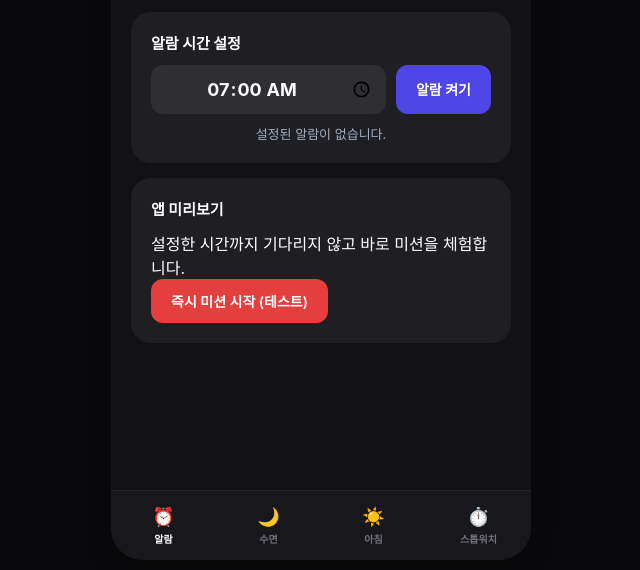
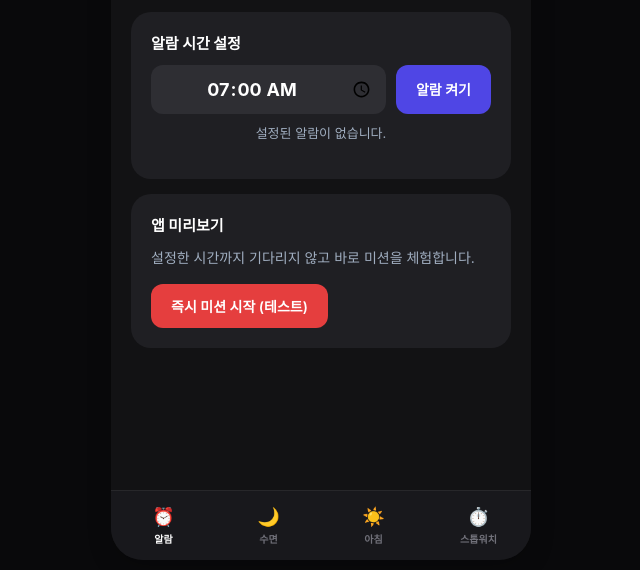
Before and after one commit to tnwls040201-oss/sleep-wake-up-app, a plain HTML site: page index.html in a window 1280 px wide. Shown: the part 230-800 px from the top of the page, without its empty margins (319-959 px from the left). Drawn offline with Linux system fonts and the light colour scheme.

Commit message:
Update style.css

```diff
--- a/style.css
+++ b/style.css
@@ -40,7 +40,7 @@ body {
 @keyframes spin { 100% { transform: rotate(360deg); } }
 @keyframes pulse { from { transform: scale(1); } to { transform: scale(1.1); } }
 
-/* 📱 메인 앱 하우징 크기 */
+/* 📱 메인 앱 하우징 레이아웃 */
 .app-container {
     width: 100%; max-width: 420px; height: 780px;
     background: var(--bg-primary); border-radius: 32px;
@@ -48,7 +48,6 @@ body {
     position: relative; display: flex; flex-direction: column;
 }
 
-/* 🗂️ 화면 제어식 컨테이너 */
 .main-tab-screen, .screen {
     display: none; padding: 25px 20px; width: 100%; height: calc(100% - 70px);
     overflow-y: auto; flex-direction: column;
@@ -60,7 +59,7 @@ header { text-align: left; margin-bottom: 20px; padding-left: 5px; }
 header h1 { font-size: 26px; font-weight: 800; }
 .subtitle { font-size: 13px; color: var(--text-muted); margin-top: 4px; }
 
-/* 시계 UI 그라데이션 박스 */
+/* 시계 박스 */
 .current-time-box {
     text-align: center; background: linear-gradient(135deg, #4f46e5 0%, #7c3aed 100%);
     color: white; padding: 22px; border-radius: var(--radius); margin-bottom: 15px;
@@ -77,7 +76,7 @@ input[type="time"] {
     background: #2e2e33; color: white; font-size: 18px; font-weight: bold; text-align: center;
 }
 
-/* 공용 제어 단추 */
+/* 버튼 코어 스타일 */
 .btn { padding: 12px 20px; border: none; border-radius: 12px; font-size: 14px; font-weight: 600; cursor: pointer; }
 .btn-primary { background-color: var(--color-primary); color: white; }
 .btn-danger { background-color: var(--color-danger); color: white; }
@@ -86,7 +85,15 @@ input[type="time"] {
 .btn-lg { width: 100%; padding: 16px; font-size: 16px; margin-top: 15px; }
 #alarm-status-text { font-size: 13px; color: var(--text-muted); margin-top: 10px; text-align: center; }
 
-/* 🌙 수면 측정 인터페이스 서식 */
+/* 💡 [버그 완벽 수정]: 본문 안내글 밑단 여백 추가로 빨간 단추 공백 확보 */
+.card p {
+    font-size: 14px;
+    line-height: 1.5;
+    color: var(--text-muted);
+    margin-bottom: 16px;
+}
+
+/* 수면 측정 인터페이스 서식 */
 .sleep-tracker-card { text-align: center; padding: 30px 20px; background: #1f1f23; }
 .sleep-tracker-card h2 { font-size: 22px; font-weight: 700; line-height: 1.4; margin-bottom: 8px; }
 .sleep-tracker-desc { color: var(--text-muted); font-size: 13px; margin-bottom: 25px; }
@@ -98,7 +105,7 @@ input[type="time"] {
 .wave-time { font-size: 12px; text-align: left; color: var(--text-muted); line-height: 1.3; }
 .wave-bars { display: flex; align-items: center; gap: 4px; }
 .bar { width: 4px; height: 18px; background: #4f46e5; border-radius: 2px; }
-.bar.tall { height: 32px; background: #6366f1; }
+.bar.tall { height: 32px; background: #6366f1; border-radius: 2px; }
 .bar.side { height: 10px; opacity: 0.5; }
 
 .sleep-report-row {
@@ -107,7 +114,7 @@ input[type="time"] {
 }
 .arrow-icon { color: var(--text-muted); font-size: 14px; }
 
-/* ☀️ 아침 날씨 리포트 격자 서식 */
+/* 아침 날씨 리포트 격자 서식 */
 .weather-grid { display: grid; grid-template-columns: repeat(3, 1fr); gap: 10px; margin-bottom: 20px; }
 .weather-card {
     background: var(--card-bg); border-radius: 14px; padding: 12px;
@@ -127,7 +134,7 @@ input[type="time"] {
 .menu-item .icon { font-size: 32px; margin-bottom: 8px; }
 .menu-item span { font-size: 13px; font-weight: 600; color: #cbd5e0; }
 
-/* ⏱️ 💡 [추가: 스톱워치 인터페이스 테마 서식] */
+/* 스톱워치 인프라 레이아웃 서식 */
 .stopwatch-display-box {
     background: #121214; border-radius: 24px; padding: 50px 20px;
     text-align: center; margin-bottom: 30px; border: 1px solid #27272a;
@@ -156,7 +163,7 @@ input[type="time"] {
 #lap-list .lap-index { color: var(--text-muted); font-weight: bold; }
 #lap-list .lap-timestamp { color: #38a169; font-weight: bold; }
 
-/* 🚨 미션 기본 레이아웃 컴포넌트 */
+/* 알람 모듈 레이아웃 */
 #screen-mission { background-color: #0b0e14; }
 .alarm-flash-overlay { position: absolute; top:0; left:0; right:0; bottom:0; background: rgba(229,62,62,0.12); pointer-events: none; animation: flash 1s infinite alternate; }
 @keyframes flash { from { opacity: 0; } to { opacity: 1; } }
@@ -167,7 +174,7 @@ input[type="time"] {
 .badge-step3 { background-color: #805ad5; color: white; }
 .mission-content-area { flex: 1; display: flex; justify-content: center; align-items: center; background: rgba(255,255,255,0.04); border-radius: var(--radius); padding: 20px; min-height: 240px; }
 
-/* 🧩 동적 미션 조작 모듈 */
+/* 인터랙티브 퀴즈 컴포넌트 */
 .interactive-box { width: 100%; }
 .camera-view { width: 100%; height: 150px; background: #000; border: 2px dashed #4a5568; border-radius: 12px; display: flex; flex-direction: column; justify-content: center; align-items: center; margin-bottom: 12px; }
 .target-sentence { background: rgba(255,255,255,0.06); padding: 12px; border-radius: 8px; font-weight: bold; margin-bottom: 12px; border-left: 4px solid var(--color-primary); font-size: 14px; }
@@ -180,13 +187,13 @@ input[type="time"] {
 .rps-buttons { display: flex; justify-content: center; gap: 8px; }
 .btn-rps { font-size: 20px; padding: 8px 14px; background: rgba(255,255,255,0.08); border: none; color: white; border-radius: 8px; }
 
-/* 생존 방 서식 */
+/* 생존 확인 */
 .survival-box { text-align: center; padding-top: 40px; }
 .survival-icon { font-size: 60px; margin-bottom: 15px; }
 .timer-circle { width: 120px; height: 120px; border-radius: 50%; border: 6px solid var(--color-danger); display: flex; justify-content: center; align-items: center; font-size: 16px; margin: 40px auto; }
 #survival-countdown { font-size: 36px; font-weight: 800; color: var(--color-danger); }
 
-/* 모달 오픈 서식 */
+/* 모달 팝업 레이어 오픈 구조 서식 */
 .modal-overlay {
     position: absolute; top: 0; left: 0; width: 100%; height: 100%;
     background: rgba(0, 0, 0, 0.85); z-index: 100;
@@ -219,7 +226,7 @@ input[type="time"] {
 .diary-textarea { width: 100%; height: 100px; background: #1f1f23; border: 1px solid #3f3f46; border-radius: 10px; padding: 12px; color: white; font-size: 13px; resize: none; outline: none; margin-bottom: 15px; line-height: 1.4; }
 .diary-textarea:focus { border-color: #4f46e5; }
 
-/* 🗂️ 하단 탭 내비게이션 바 (4칸 레이아웃 리밸런싱) */
+/* 4칸 하단 고정 메뉴 내비바 */
 .bottom-nav-bar.style-quad {
     position: absolute; bottom: 0; left: 0; width: 100%; height: 70px;
     background: #18181c; border-top: 1px solid #27272a;
```
